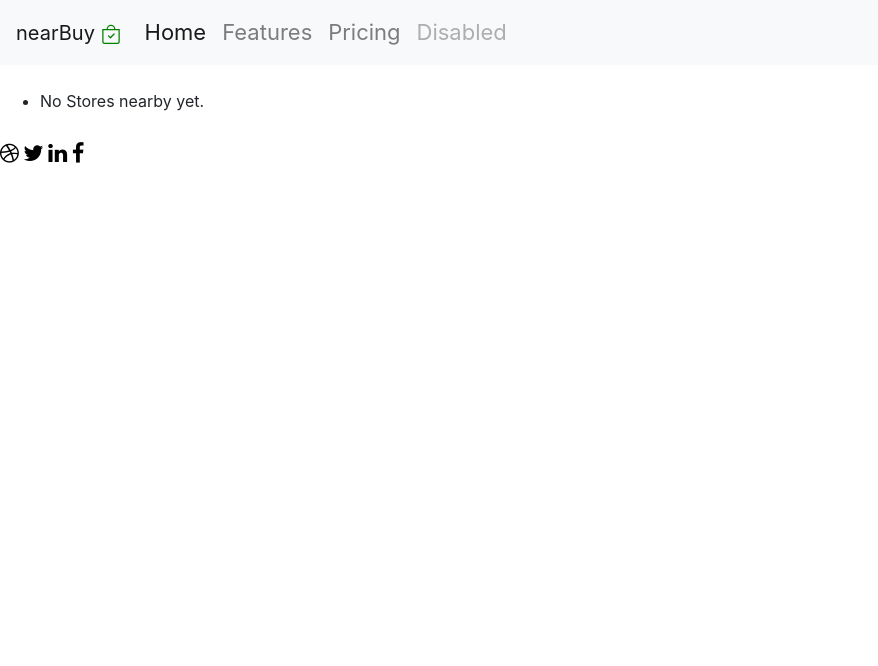
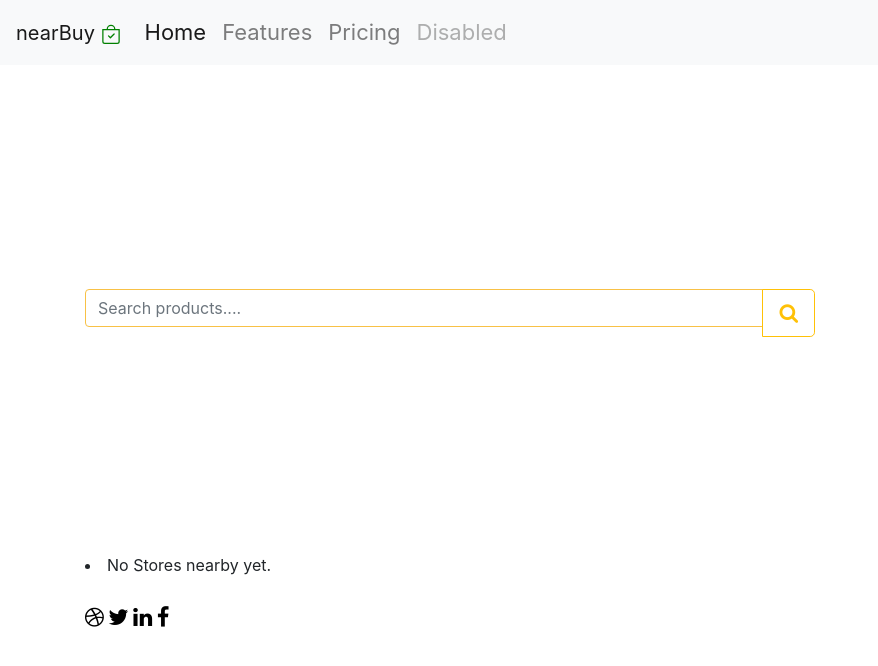
Before and after one commit to chaitanyasunny/nearbuy, a Django app: page /home/stores in a window 1280 px wide. Shown: the top 666 px of the page, without its empty margins (0-878 px from the left). Run offline with Django 3.2, Linux system fonts and the light colour scheme; data that the repository does not hold is empty; some libraries are stand-ins or nearby versions.

Commit message:
Update store_list.html

```diff
--- a/nearbuy/templates/home/store_list.html
+++ b/nearbuy/templates/home/store_list.html
@@ -76,6 +76,25 @@
         }
         .checked {
           color: gold;
+        }
+
+        .container {
+            margin-top: 200px
+        }
+
+        .btn:hover {
+            color: #fff
+        }
+
+        .input-text:focus {
+            box-shadow: 0px 0px 0px;
+            border-color: #f8c146;
+            outline: 0px
+        }
+
+        .form-control {
+            border: 1px solid #f8c146
+        }
         </style>
 </head>
 <body>
@@ -85,7 +104,8 @@
     <path fill-rule="evenodd" d="M14 5H2v9a1 1 0 0 0 1 1h10a1 1 0 0 0 1-1V5zM1 4v10a2 2 0 0 0 2 2h10a2 2 0 0 0 2-2V4H1z"/>
     <path d="M8 1.5A2.5 2.5 0 0 0 5.5 4h-1a3.5 3.5 0 1 1 7 0h-1A2.5 2.5 0 0 0 8 1.5z"/>
      <path fill-rule="evenodd" d="M10.854 7.646a.5.5 0 0 1 0 .708l-3 3a.5.5 0 0 1-.708 0l-1.5-1.5a.5.5 0 1 1 .708-.708L7.5 10.293l2.646-2.647a.5.5 0 0 1 .708 0z"/>
-            </svg></a>
+    </svg>
+  </a>
   <button class="navbar-toggler" type="button" data-toggle="collapse" data-target="#navbarNav" aria-controls="navbarNav" aria-expanded="false" aria-label="Toggle navigation">
     <span class="navbar-toggler-icon"></span>
   </button>
@@ -107,7 +127,16 @@
   </div>
 </nav>
 <br>
-    <ul>
+<div class="container justify-content-center">
+  <div class="row">
+      <div class="col-md-8">
+          <div class="input-group mb-3"> <input type="text" class="form-control input-text" placeholder="Search products...." aria-label="Recipient's username" aria-describedby="basic-addon2">
+              <div class="input-group-append"> <button class="btn btn-outline-warning btn-lg" type="button"><i class="fa fa-search"></i></button> </div>
+          </div>
+      </div>
+  </div>
+</div>
+<div class="container">
         <!-- Iterate over object_list -->
         {% for store in object_list %}
 
@@ -171,6 +200,6 @@
             <a href="#"><i class="fa fa-facebook"></i></a>
         </div>
     </p>
-
+</div>
 </body>
 </html>
```
Lines whose indentation alone changed are shown as unchanged.
